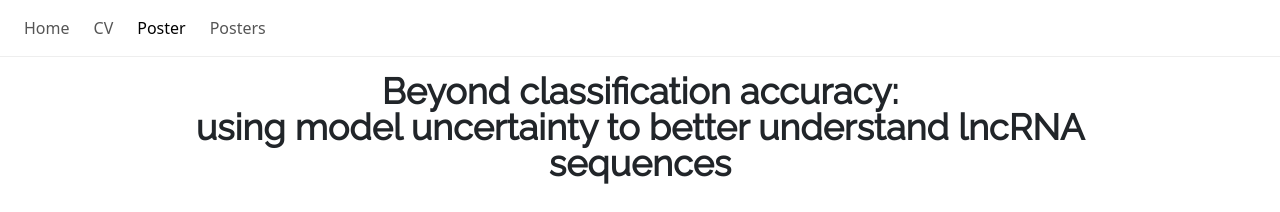
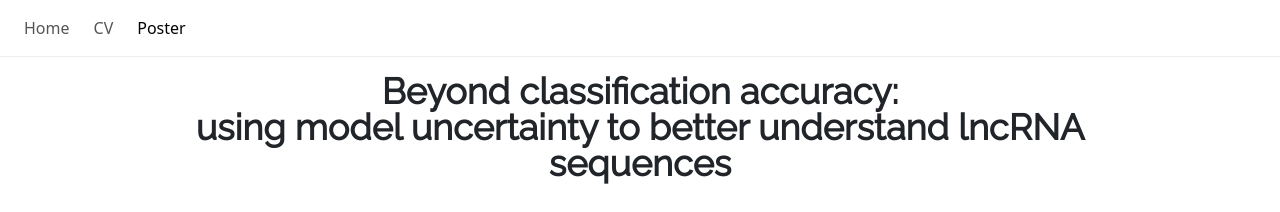
Before and after one commit to dgruano/dgruano.github.io, a Jekyll site: the page built from poster.md, in a window 1280 px wide. Shown: the top 212 px of the page. Built offline with Jekyll 4.4.1, drawn with Linux system fonts in a browser that asks for light colours.

Commit message:
fix(poster): remove posters list page

```diff
--- a/_layouts/poster.html
+++ b/_layouts/poster.html
@@ -33,7 +33,6 @@
     <a href="/">Home</a>
     <a href="/cv">CV</a>
     <a href="/poster" class="active">Poster</a>
-    <a href="/posters">Posters</a>
   </nav>
   <header class="blog-header py-3">
     <div class="row flex-nowrap justify-content-center align-items-center">
```
